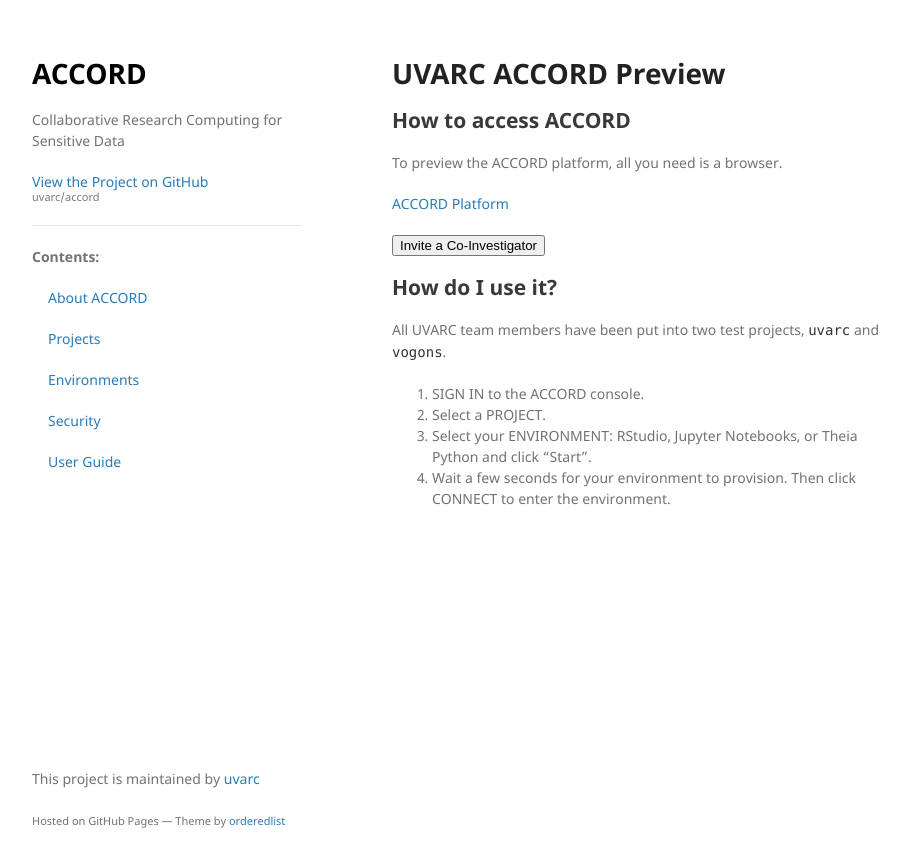
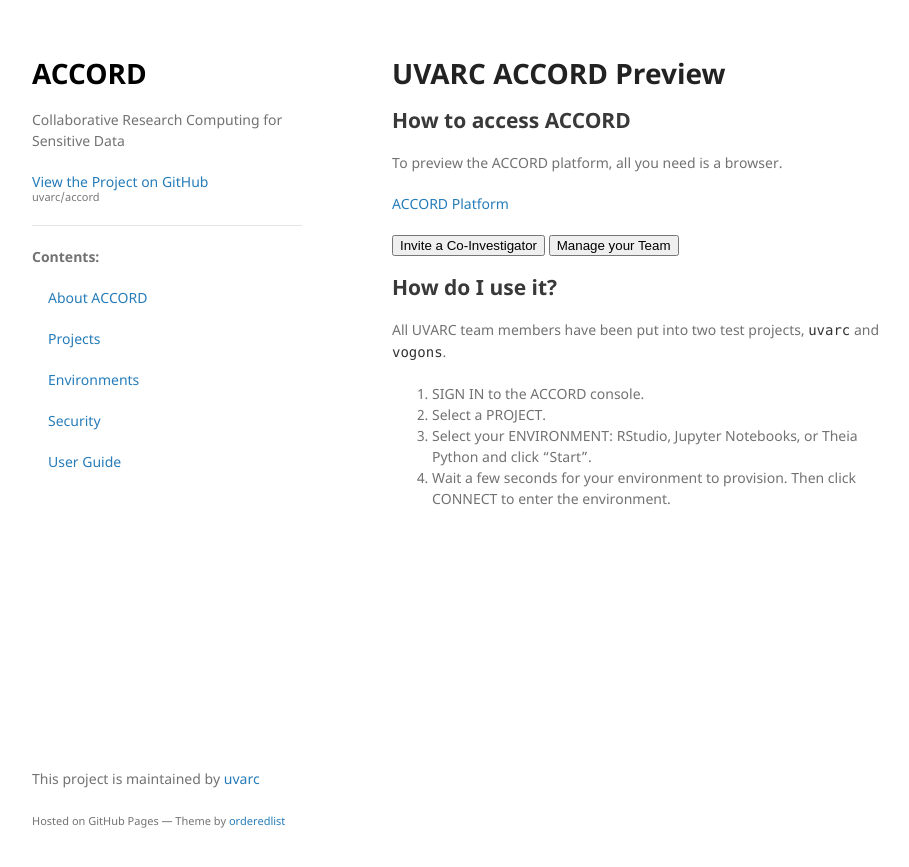
Before and after one commit to uvarc/accord, a Jekyll site: the page built from docs/index.md, in a window 1280 px wide. Shown: the top 867 px of the page, without its empty margins (178-1087 px from the left). Built offline with Jekyll 4.4.1, drawn with Linux system fonts in a browser that asks for light colours; our own code applies the rules of GitHub Pages for plain Markdown files.

Commit message:
Update index.md

```diff
--- a/docs/index.md
+++ b/docs/index.md
@@ -16,6 +16,7 @@
 
 
 <button class="btn-accord">Invite a Co-Investigator</button>
+<button class="btn-accord">Manage your Team</button>
 
 ## How do I use it?
 
```
